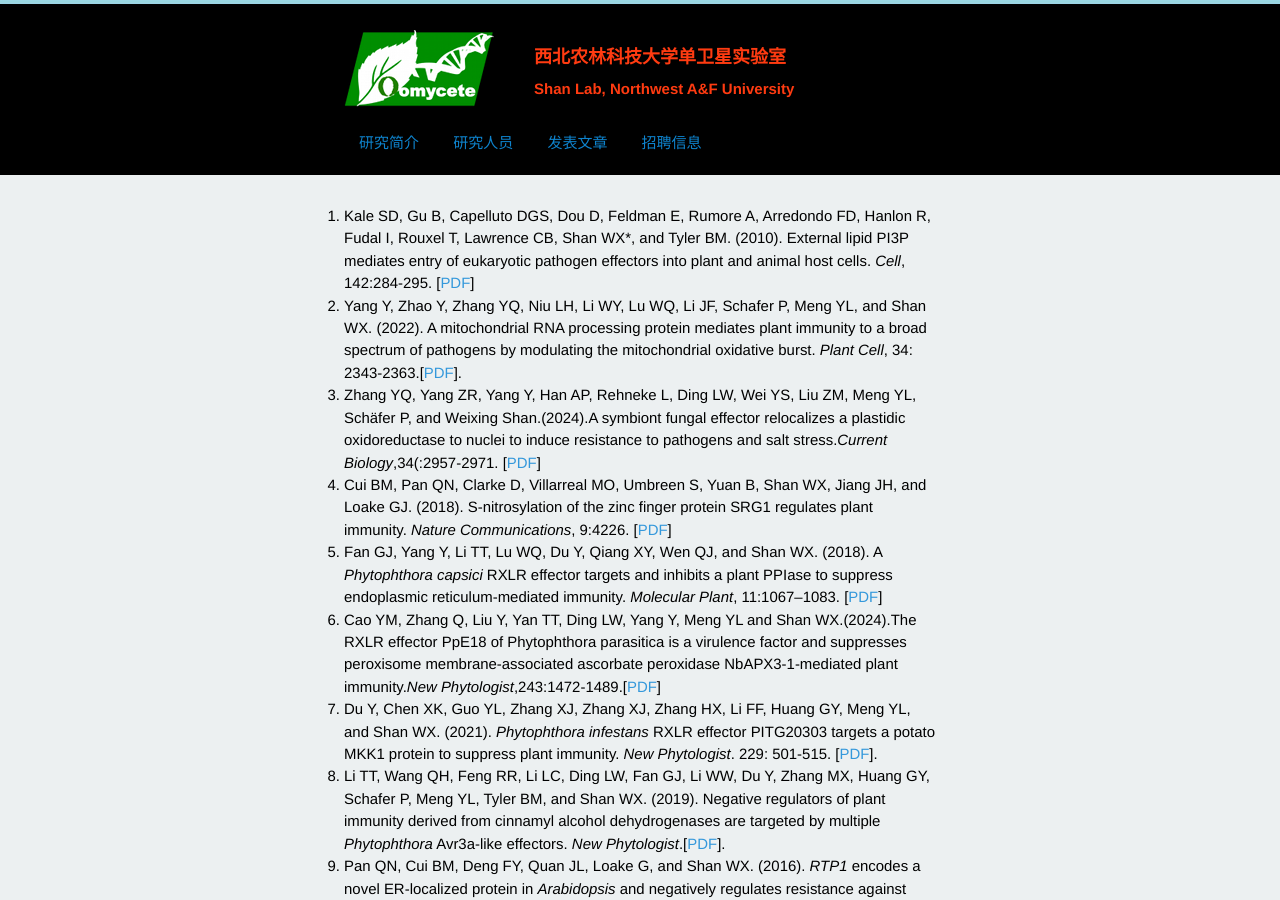
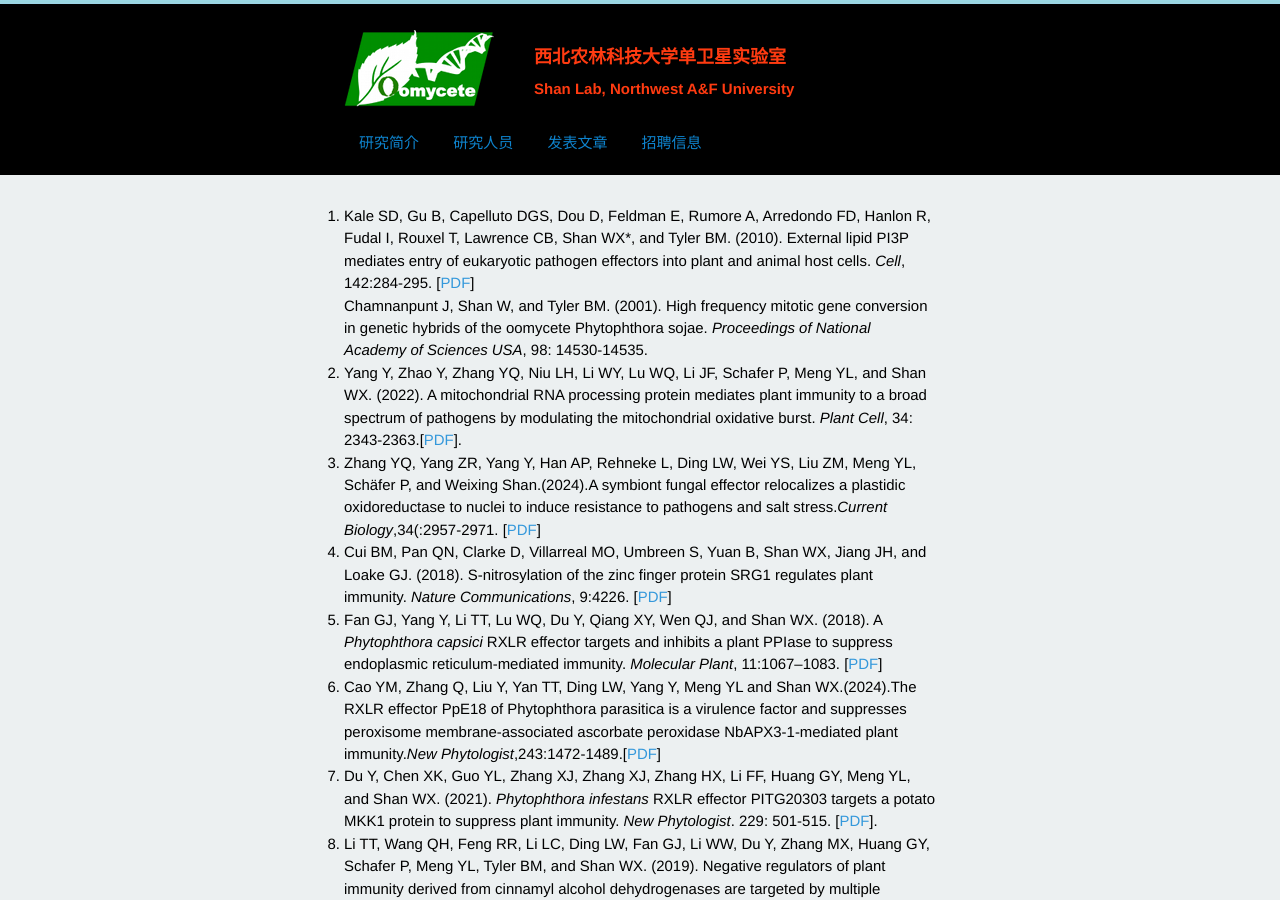
Before and after one commit to shanclub2/shanlab, a Jekyll site: the page built from publication.html, in a window 1280 px wide and 900 px high. Built offline with Jekyll 4.4.1, drawn with Linux system fonts in a browser that asks for light colours; Markdown is read by kramdown in place of the engine named in the settings; a script that is not in the unit is left out.

Commit message:
Update publication.html

```diff
--- a/publication.html
+++ b/publication.html
@@ -9,6 +9,7 @@ title: 单卫星实验室
 <li>
 Kale SD, Gu B, Capelluto DGS, Dou D, Feldman E, Rumore A, Arredondo FD, Hanlon R, Fudal I, Rouxel T, Lawrence CB, Shan WX*, and Tyler BM. (2010). External lipid PI3P mediates entry of eukaryotic pathogen effectors into plant and animal host cells. <i>Cell</i>, 142:284-295. [<a href="/pdf/sdkale2010.pdf">PDF</a>]
 </li>
+Chamnanpunt J, Shan W, and Tyler BM. (2001). High frequency mitotic gene conversion in genetic hybrids of the oomycete Phytophthora sojae. <i>Proceedings of National Academy of Sciences USA</i>, 98: 14530-14535.
 <li>
 Yang Y, Zhao Y, Zhang YQ, Niu LH, Li WY, Lu WQ, Li JF, Schafer P, Meng YL, and Shan WX. (2022). A mitochondrial RNA processing protein mediates plant immunity to a broad spectrum of pathogens by modulating the mitochondrial oxidative burst. <i>Plant Cell</i>, 34: 2343-2363.[<a href="/pdf/yyang2022.pdf">PDF</a>].
 </li>
```
